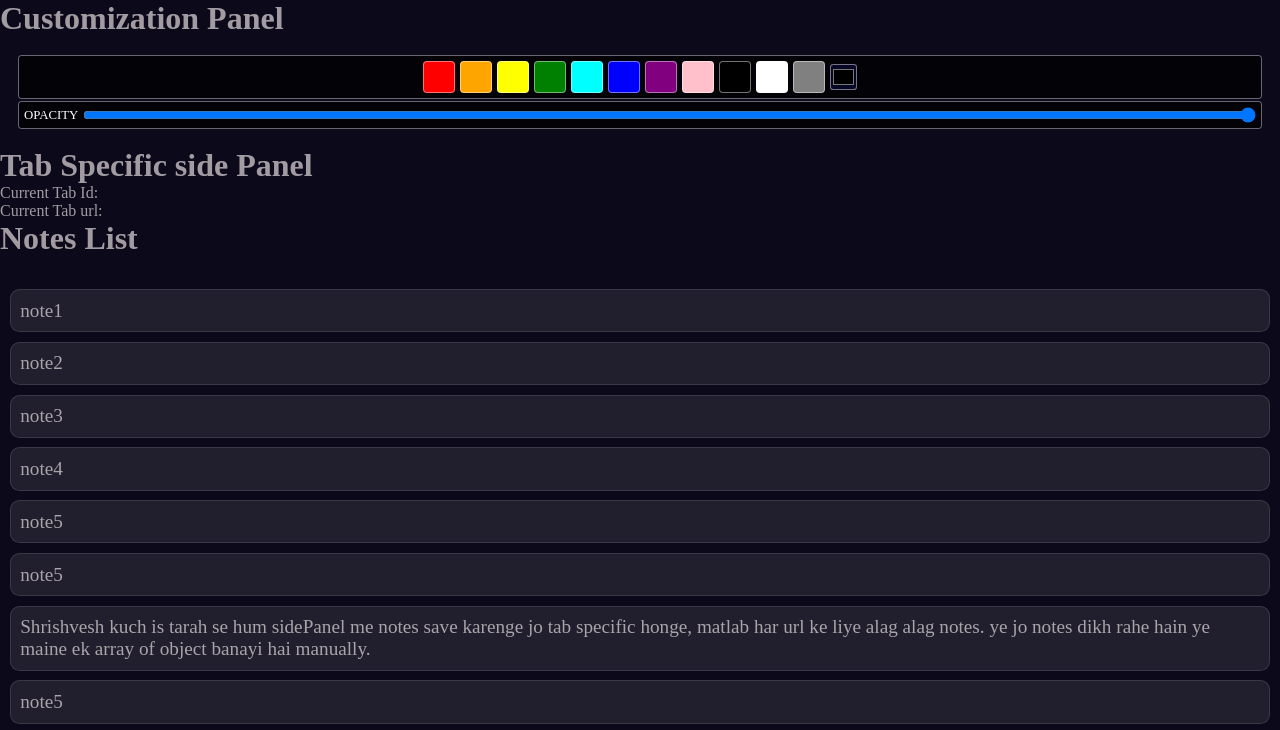
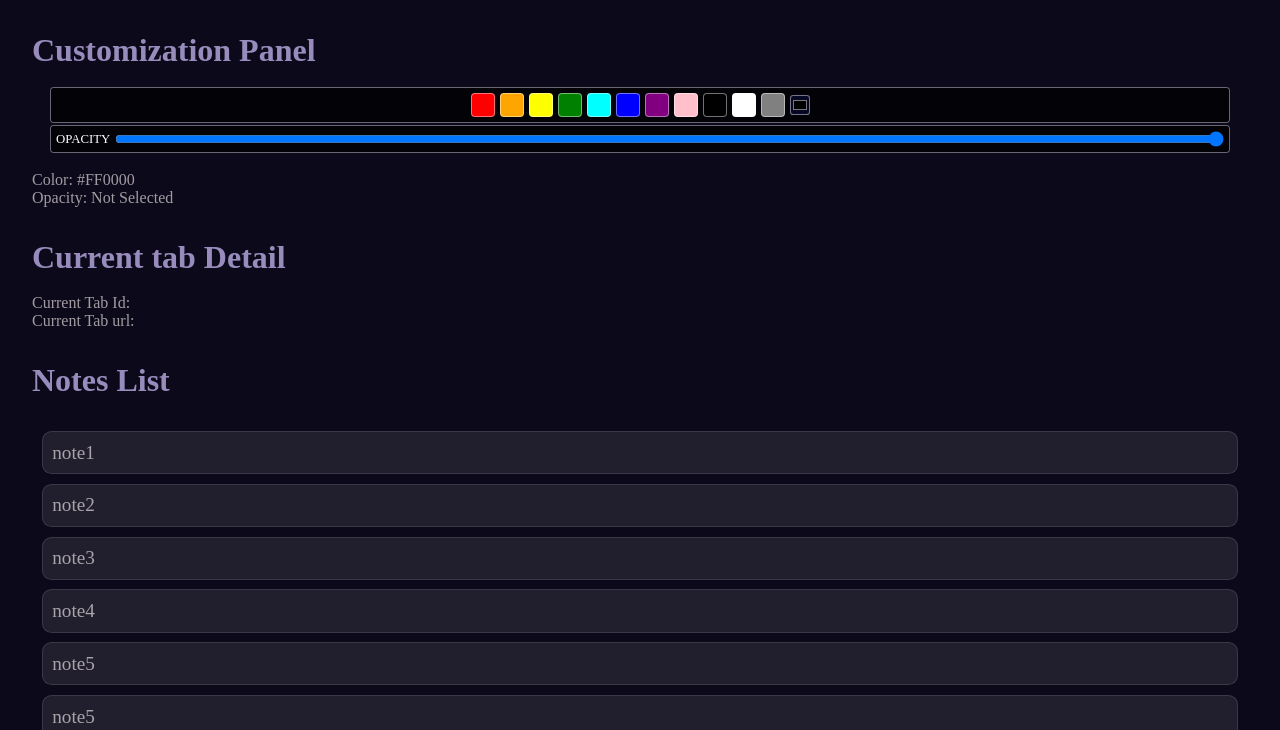
Before and after one commit to VaiBrahma/Web-Annotator, a browser extension: page src/sidePanel/main/sidePanel.html in a window 1280 px wide. Both pictures are taken after a click on the element 476 px from the left and 77 px from the top of the page. Shown: the top 730 px of the page. Drawn offline with Linux system fonts and the light colour scheme.

Commit message:
the properties values are changing onClicking the customization tools

```diff
--- a/src/customization-popup/panels/colorPanel.html
+++ b/src/customization-popup/panels/colorPanel.html
@@ -15,8 +15,8 @@
         width: 100%;
     }
     .color-box{
-        width: 2em;
-        height: 2em;
+        width: 1.5em;
+        height: 1.5em;
         cursor:pointer;
         border-radius: 0.25em;
         position: relative;
--- a/src/sidePanel/main/sidePanel.css
+++ b/src/sidePanel/main/sidePanel.css
@@ -1,8 +1,11 @@
 body{
     background: rgb(12, 9, 26);
     color: rgba(249, 241, 241, 0.637);
+    /* padding: 2em; */
 }
-
+.margin{
+    margin: 2em;
+}
 input{
     background-color: rgb(6, 6, 37);
 }
@@ -42,3 +45,7 @@ li:active{
     margin: 2px;
     border-radius: 0.2em;
 }
+
+h1{
+    color: rgba(209, 195, 255, 0.708);
+}
--- a/src/sidePanel/main/sidePanel.html
+++ b/src/sidePanel/main/sidePanel.html
@@ -7,19 +7,26 @@
     <link rel="stylesheet" href="sidePanel.css">
 </head>
 <body>
-
+    <div class="margin">
         <h1>Customization Panel</h1>
         <div id="panels">
         </div>
-    <div class="color"></div>
-    <div class="opacity"></div>
-    <h1>Tab Specific side Panel</h1>
+            <div>Color: <span class="color">Not Selected</span></div>
+            <div>Opacity: <span class="opacity">Not Selected</span></div>
+    </div>
+
+    <div class="margin">
+        <h1>Current tab Detail</h1>
+        <br>
         <div id="tabid">Current Tab Id: </div>
         <div id="url">Current Tab url: </div>
+    </div>
 
+    <div class="margin">
         <h1 style="margin-bottom: 1em;">Notes List</h1>
         <ul id = "notesList">
         </ul>
+    </div>
     <script src="sidePanel.js"></script>
 </body>
 </html>
--- a/src/sidePanel/main/sidePanel.js
+++ b/src/sidePanel/main/sidePanel.js
@@ -55,15 +55,46 @@ const panels = document.getElementById('panels');
 const colorPanel = document.createElement('div');
 const opacityPanel = document.createElement('div');
 
-loadPanels("colorPanel", colorPanel);
-loadPanels("opacityPanel", opacityPanel);
+const properties = {
+    color: "",
+    backgroundColor: "",
+    borderColor: "",
+    textDecorationColor: "",
+    opacity: "",
+    borderWidth: "",
+    textDecorationThickness: "",
+    borderStyle: "",
+    textDecorationStyle: "",
+}
+loadPanels("colorPanel", colorPanel).then(()=>{
+
+    for(let i = 0; i<=10; i++){
+        colorPanel.children[1].children[i].addEventListener('click', (e)=>{
+            color.innerHTML = e.target.getAttribute('data-color');
+            properties.color = e.target.getAttribute('data-color');
+        })
+    }
+    const input = colorPanel.children[1].children[11];
+    input.addEventListener("input", ()=>{
+        color.textContent = input.value;
+        properties.color = input.value;
+    })
+})
+
+loadPanels("opacityPanel", opacityPanel).then(()=>{
+    const input = opacityPanel.children[1].children[1];
+    input.addEventListener("input", ()=>{
+        opacity.textContent = `${input.value}%`;
+        properties.opacity = `${input.value}%`;
+    })
+});
 panels.appendChild(colorPanel);
 panels.appendChild(opacityPanel);
 
-const hehe = document.querySelector('#panels').children[1];
+// for(let box of document.querySelector('annotator-toolbar').shadowRoot.querySelectorAll('.box')){
+//     box.addEventListener('click',()=>{
+//         const attributes
+//     })
+// }
 
-console.log(hehe);
-// hehe.querySelector('input').addEventListener("input", ()=>{
-//     opacity.textContent = `${input.value}%`;
-
-// })
+// console.log(document.querySelector('annotator-toolbar').shadowRoot.querySelectorAll('.box'));
```
Lines whose indentation alone changed are shown as unchanged.
